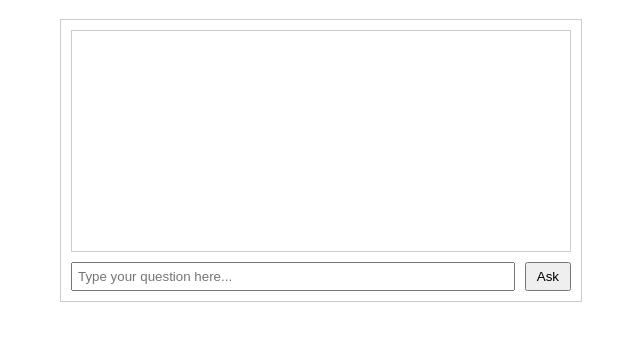
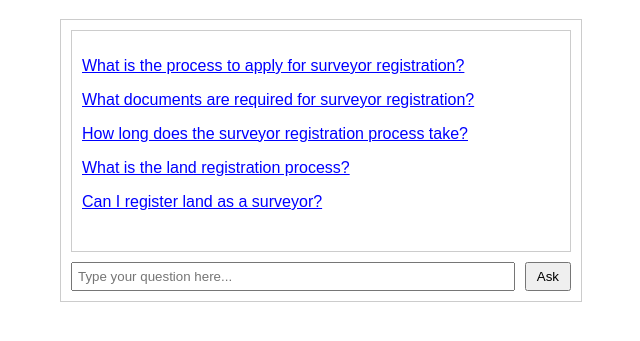
Before and after one commit to jayaprakash31072005/Calculator, a plain HTML site: page index.html in a window 1280 px wide. Shown: the part 89-430 px from the top of the page, without its empty margins (319-959 px from the left). Drawn offline with Linux system fonts and the light colour scheme; the site is published under a folder, as on GitHub Pages, so addresses that start at the root find nothing.

Commit message:
Add files via upload

```diff
--- a/index.html
+++ b/index.html
@@ -17,6 +17,6 @@
         <button id="submit-btn">Ask</button>
       </div>
     </div>
-    <script src="/script.js"></script>
+    <script src="./script.js"></script>
   </body>
 </html>
```
